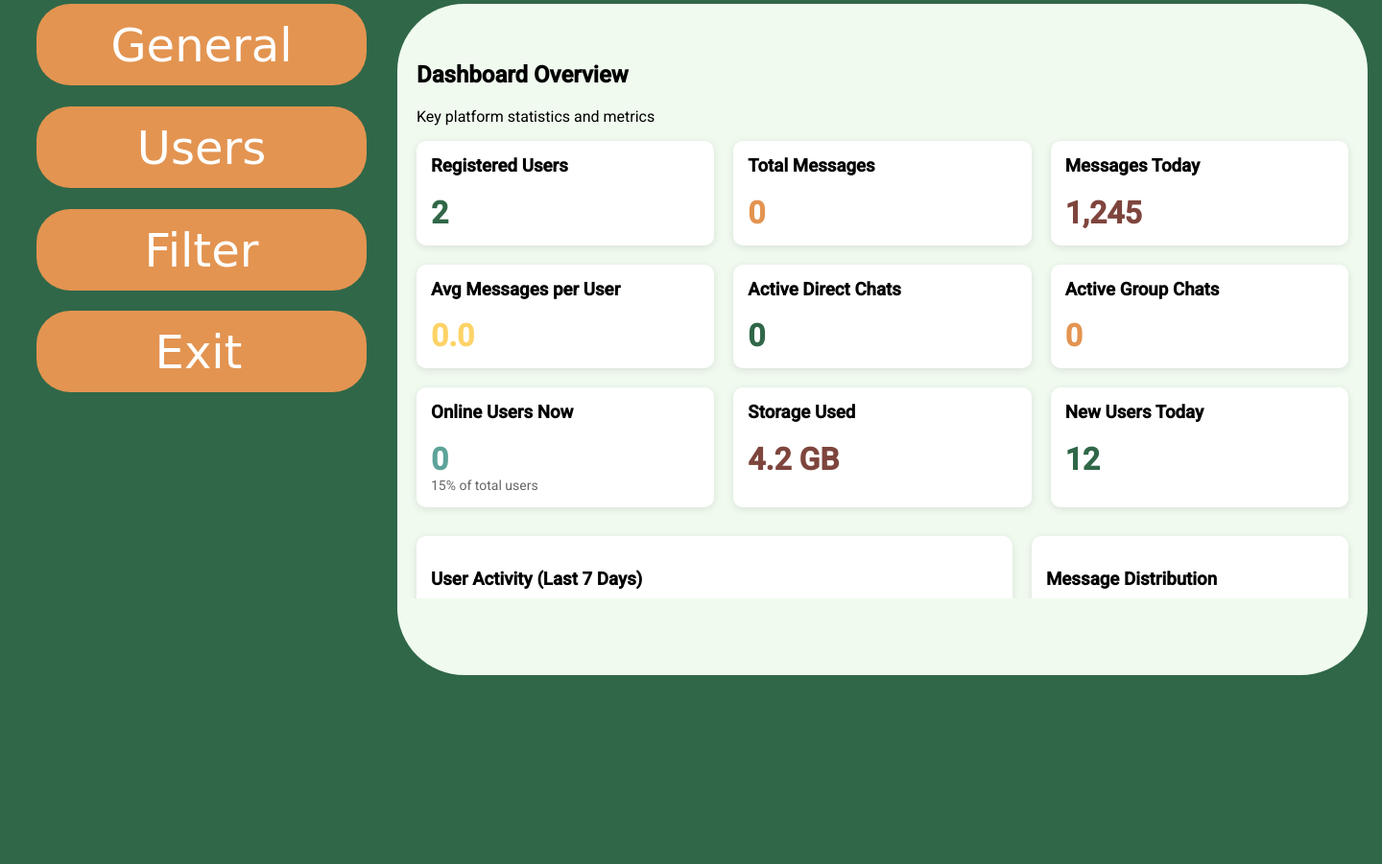
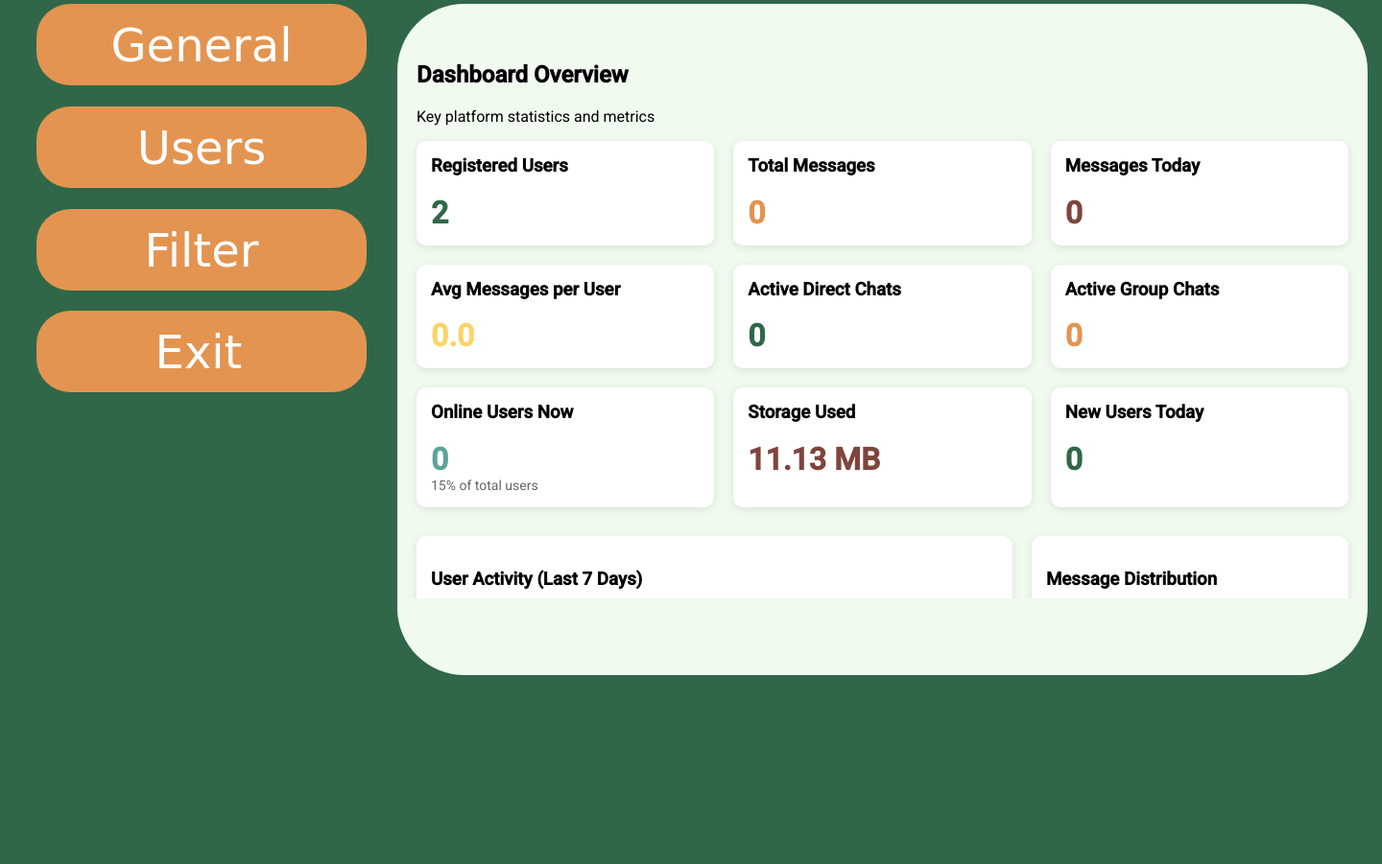
Before and after one commit to Elyass1s/capybar, a Flask app: page /admin_panel in a window 1440 px wide. Shown: the part 123-1024 px from the top of the page at 96% size. Run offline with Flask 3, Linux system fonts and the light colour scheme; a user stored in the database is signed in; data comes from the database, SQL or seed files in the repository; both versions use the stored data as it was after the commit; data that the repository does not hold is empty; some web fonts are replaced.

Commit message:
part of general

```diff
--- a/app.py
+++ b/app.py
@@ -1,7 +1,7 @@
+import math
 from flask import Flask, render_template, request, redirect, url_for, session, flash, jsonify
 from flask_sqlalchemy import SQLAlchemy
 from flask_socketio import SocketIO, emit, join_room, leave_room
-from datetime import datetime, timedelta
 from functools import wraps
 import os
 import time
@@ -9,6 +9,7 @@ from werkzeug.utils import secure_filename
 import requests
 from sqlalchemy import text, func, or_, and_  # Добавьте этот импорт в начало файла
 from collections import Counter
+from datetime import datetime, date, timedelta
 
 
 app = Flask(__name__)
@@ -1245,19 +1246,59 @@ def admin_panel():
     registrations = [5, 8, 12, 7, 10]
     peak_hours = [20, 15, 10, 30, 40, 50, 60, 35]
 
+    # Добавляем расчет количества сообщений за сегодня
+    today_start = datetime.combine(date.today(), datetime.min.time())
+    messages_today = db.session.query(func.count(Message.id)).filter(
+        Message.created_at >= today_start
+    ).scalar() or 0
+
+    # Add calculation for new users registered today
+    today_start = datetime.combine(date.today(), datetime.min.time())
+    new_users_today = db.session.query(func.count(User.id)).filter(
+        User.created_at >= today_start
+    ).scalar() or 0
+
+    # Calculate storage used
+    uploads_path = os.path.join(app.static_folder, 'uploads')
+    storage_used_bytes = 0
+
+    # Walk through the uploads directory and sum file sizes
+    for dirpath, dirnames, filenames in os.walk(uploads_path):
+        for filename in filenames:
+            file_path = os.path.join(dirpath, filename)
+            if os.path.isfile(file_path):
+                storage_used_bytes += os.path.getsize(file_path)
+
+    # Convert to human-readable format
+    storage_used = convert_size(storage_used_bytes)
+
     return render_template(
         'adminPanel.html',
         users_count=users_count,
         messages_count=messages_count,
+        messages_today=messages_today,
         avg_messages=avg_messages,
         direct_chats=direct_chats,
         group_chats=group_chats,
         online_users=online_users,
+        new_users_today=new_users_today,  # Add this line
+        storage_used=storage_used,
         user_activity=user_activity,
         message_distribution=message_distribution,
         registrations=registrations,
         peak_hours=peak_hours
     )
+
+# Helper function to convert bytes to human-readable format
+def convert_size(size_bytes):
+    """Convert bytes to human readable format (KB, MB, GB)"""
+    if size_bytes == 0:
+        return "0B"
+    size_name = ("B", "KB", "MB", "GB", "TB", "PB")
+    i = int(math.log(size_bytes, 1024))
+    p = math.pow(1024, i)
+    s = round(size_bytes / p, 2)
+    return f"{s} {size_name[i]}"
 
 # Создаем таблицы при запуске
 with app.app_context():
--- a/templates/adminPanel.html
+++ b/templates/adminPanel.html
@@ -409,7 +409,7 @@
           </div>
           <div style="flex: 1; min-width: 200px; background: #fff; padding: 15px; border-radius: 10px; box-shadow: 0 2px 8px rgba(0,0,0,0.1);">
             <h3 style="margin-top: 0;">Messages Today</h3>
-            <div style="font-size: 32px; color: #7E453D; font-weight: bold;">1,245</div>
+            <div style="font-size: 32px; color: #7E453D; font-weight: bold;">{{ messages_today }}</div>
           </div>
 
           <div style="flex: 1; min-width: 200px; background: #fff; padding: 15px; border-radius: 10px; box-shadow: 0 2px 8px rgba(0,0,0,0.1);">
@@ -432,11 +432,11 @@
           </div>
           <div style="flex: 1; min-width: 200px; background: #fff; padding: 15px; border-radius: 10px; box-shadow: 0 2px 8px rgba(0,0,0,0.1);">
             <h3 style="margin-top: 0;">Storage Used</h3>
-            <div style="font-size: 32px; color: #7E453D; font-weight: bold;">4.2 GB</div>
+            <div style="font-size: 32px; color: #7E453D; font-weight: bold;">{{ storage_used }}</div>
           </div>
           <div style="flex: 1; min-width: 200px; background: #fff; padding: 15px; border-radius: 10px; box-shadow: 0 2px 8px rgba(0,0,0,0.1);">
             <h3 style="margin-top: 0;">New Users Today</h3>
-            <div style="font-size: 32px; color: #306748; font-weight: bold;">12</div>
+            <div style="font-size: 32px; color: #306748; font-weight: bold;">{{ new_users_today }}</div>
           </div>
         </div>
 
```
Also changed, not shown: instance/data.db.
